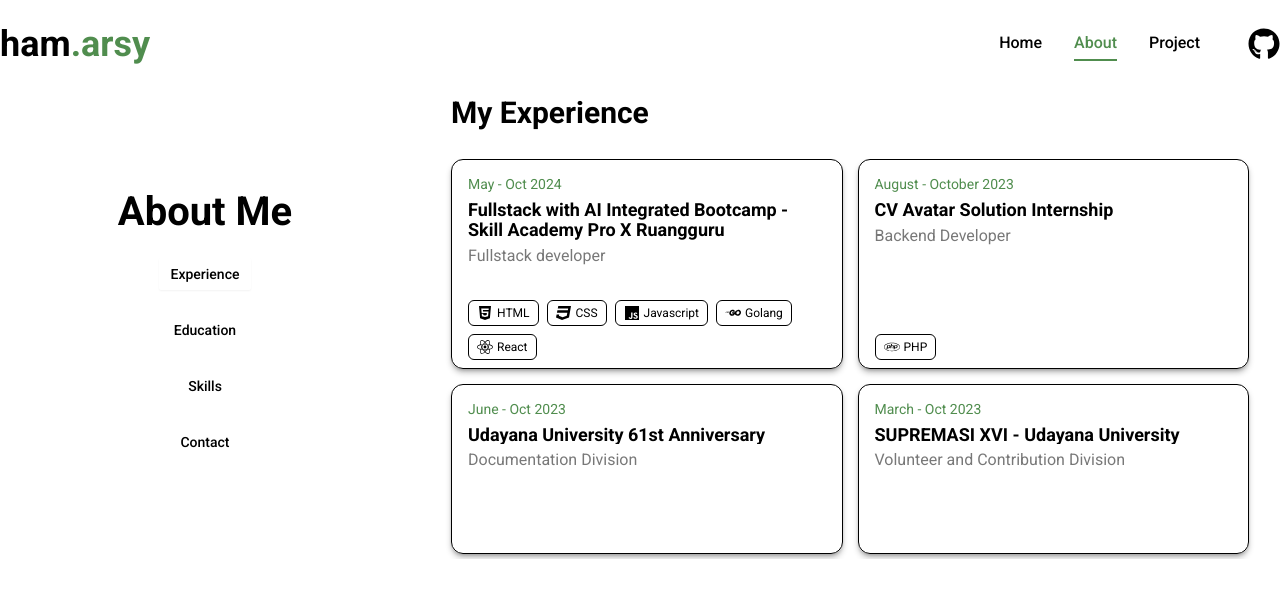
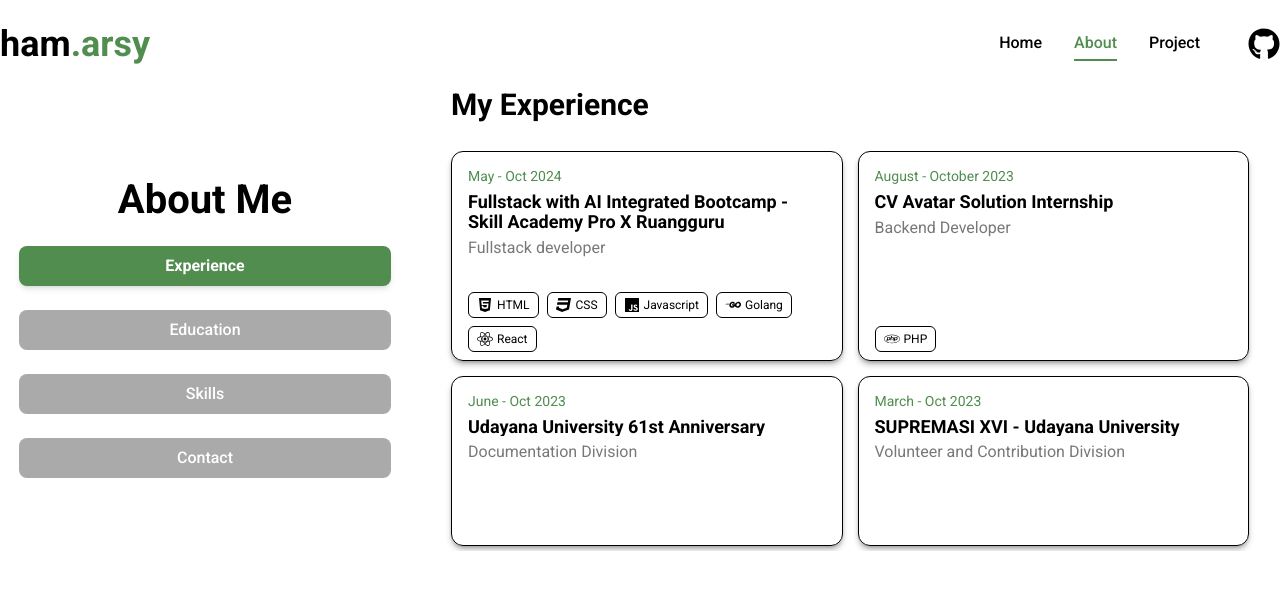
Before and after one commit to Ilhamarsy/Portfolio-Web, a Next.js app: page /about in a window 1280 px wide. Shown: the top 598 px of the page. Built offline with nearby package versions, Linux system fonts and the light colour scheme.

Commit message:
add shadescn components

```diff
--- a/app/project/page.jsx
+++ b/app/project/page.jsx
@@ -2,7 +2,8 @@
 
 function Project() {
   return (
-    <div>Project</div>
+    <div className="h-fit flex items-center justify-center pt-4 md:pt-0 md:py-4">
+      <div className="container mx-auto">Project</div></div>
   )
 }
 
--- /dev/null
+++ b/components/ui/scroll-area.jsx
@@ -0,0 +1,40 @@
+"use client"
+
+import * as React from "react"
+import * as ScrollAreaPrimitive from "@radix-ui/react-scroll-area"
+
+import { cn } from "@/lib/utils"
+
+const ScrollArea = React.forwardRef(({ className, children, ...props }, ref) => (
+  <ScrollAreaPrimitive.Root
+    ref={ref}
+    className={cn("relative overflow-hidden", className)}
+    {...props}>
+    <ScrollAreaPrimitive.Viewport className="h-full w-full rounded-[inherit]">
+      {children}
+    </ScrollAreaPrimitive.Viewport>
+    <ScrollBar />
+    <ScrollAreaPrimitive.Corner />
+  </ScrollAreaPrimitive.Root>
+))
+ScrollArea.displayName = ScrollAreaPrimitive.Root.displayName
+
+const ScrollBar = React.forwardRef(({ className, orientation = "vertical", ...props }, ref) => (
+  <ScrollAreaPrimitive.ScrollAreaScrollbar
+    ref={ref}
+    orientation={orientation}
+    className={cn(
+      "flex touch-none select-none transition-colors",
+      orientation === "vertical" &&
+        "h-full w-2.5 border-l border-l-transparent p-[1px]",
+      orientation === "horizontal" &&
+        "h-2.5 flex-col border-t border-t-transparent p-[1px]",
+      className
+    )}
+    {...props}>
+    <ScrollAreaPrimitive.ScrollAreaThumb className="relative flex-1 rounded-full bg-accent dark:bg-slate-800" />
+  </ScrollAreaPrimitive.ScrollAreaScrollbar>
+))
+ScrollBar.displayName = ScrollAreaPrimitive.ScrollAreaScrollbar.displayName
+
+export { ScrollArea, ScrollBar }
--- /dev/null
+++ b/components/ui/tabs.jsx
@@ -0,0 +1,43 @@
+"use client";
+
+import * as React from "react";
+import * as TabsPrimitive from "@radix-ui/react-tabs";
+
+import { cn } from "@/lib/utils";
+
+const Tabs = TabsPrimitive.Root;
+
+const TabsList = React.forwardRef(({ className, ...props }, ref) => (
+  <TabsPrimitive.List
+    ref={ref}
+    className={cn("inline-flex h-auto rounded-md p-1 text-black", className)}
+    {...props}
+  />
+));
+TabsList.displayName = TabsPrimitive.List.displayName;
+
+const TabsTrigger = React.forwardRef(({ className, ...props }, ref) => (
+  <TabsPrimitive.Trigger
+    ref={ref}
+    className={cn(
+      "inline-flex items-center w-full bg-[#AAAAAA] justify-center whitespace-nowrap text-white rounded-lg p-2 text-base font-medium ring-offset-black transition-all disabled:pointer-events-none disabled:opacity-50 data-[state=active]:bg-accent data-[state=active]:text-white data-[state=active]:font-bold data-[state=active]:shadow-md",
+      className
+    )}
+    {...props}
+  />
+));
+TabsTrigger.displayName = TabsPrimitive.Trigger.displayName;
+
+const TabsContent = React.forwardRef(({ className, ...props }, ref) => (
+  <TabsPrimitive.Content
+    ref={ref}
+    className={cn(
+      "min-h-[480px] ring-offset-white focus-visible:outline-none focus-visible:ring-2 focus-visible:ring-slate-950 focus-visible:ring-offset-2 dark:ring-offset-slate-950 dark:focus-visible:ring-slate-300",
+      className
+    )}
+    {...props}
+  />
+));
+TabsContent.displayName = TabsPrimitive.Content.displayName;
+
+export { Tabs, TabsList, TabsTrigger, TabsContent };
```
Also changed, not shown: 1 other file (tests, documents, lock files or other folders).
